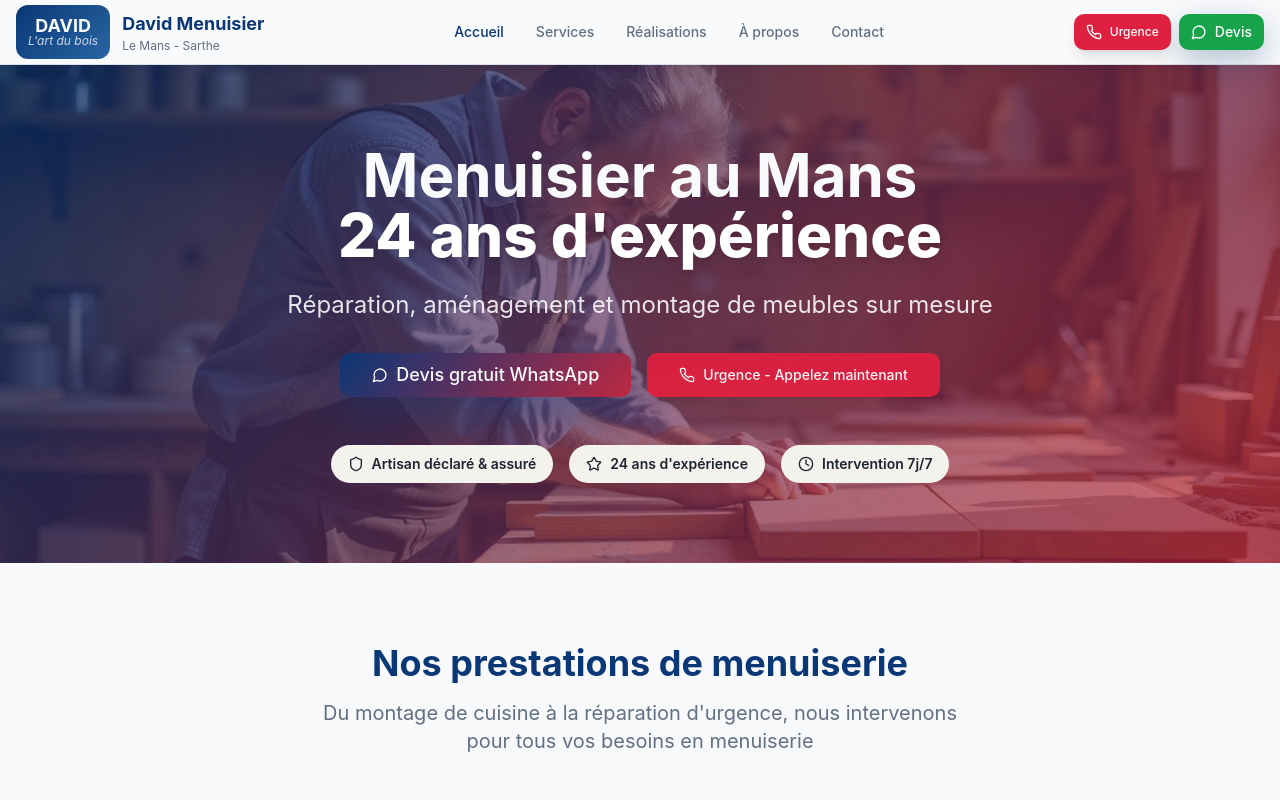
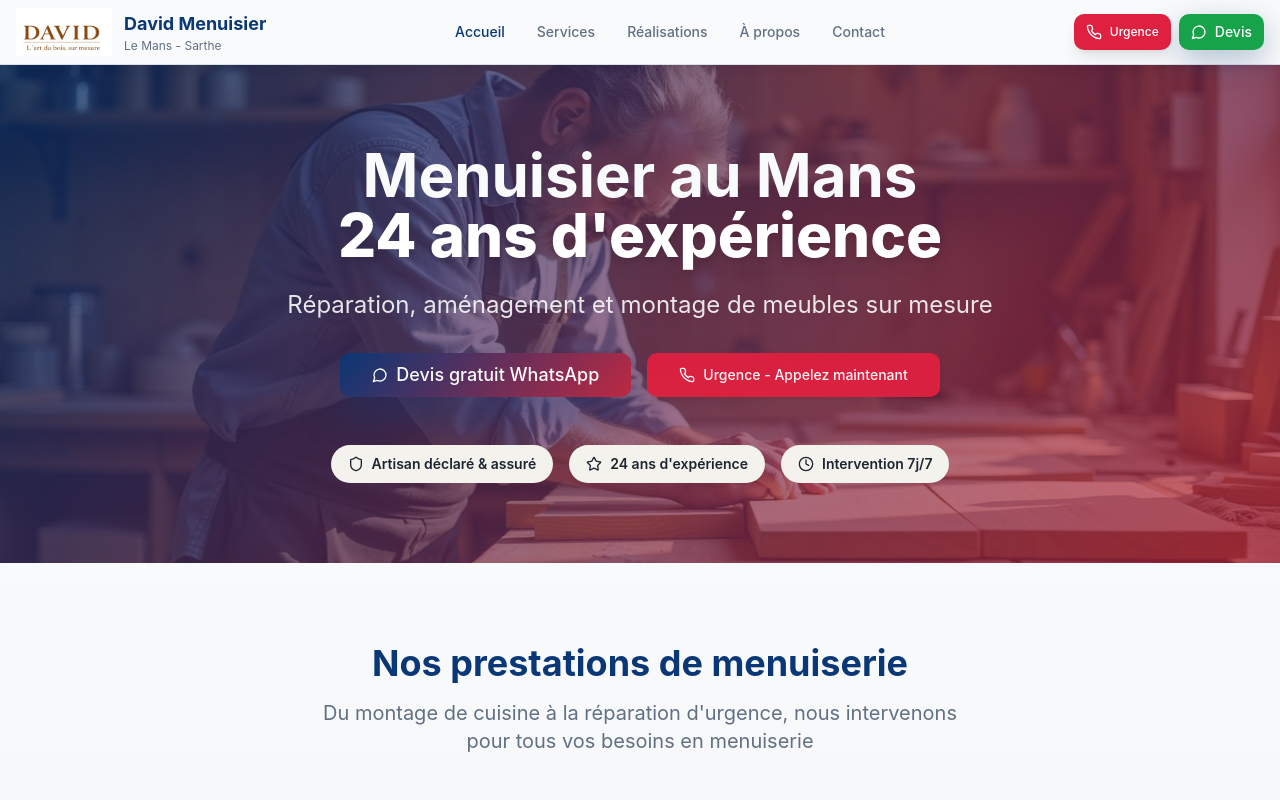
Before and after one commit to zhdanove59/David-menuisier, a React (Vite) app: page / in a window 1280 px wide. Shown: the top 800 px of the page. Built offline with nearby package versions, Linux system fonts and the light colour scheme.

Commit message:
Update logo
Replace placeholder logo with user-provided logo.

```diff
--- a/src/components/Header.tsx
+++ b/src/components/Header.tsx
@@ -2,6 +2,7 @@ import { useState } from "react";
 import { Button } from "@/components/ui/button";
 import { Menu, X, Phone, MessageCircle } from "lucide-react";
 import { Link, useLocation } from "react-router-dom";
+import logoImage from "@/assets/logo-david.png";
 
 const Header = () => {
   const [isMenuOpen, setIsMenuOpen] = useState(false);
@@ -23,10 +24,11 @@ const Header = () => {
         <div className="flex items-center justify-between h-16">
           {/* Logo */}
           <Link to="/" className="flex items-center space-x-3 hover-lift">
-            <div className="flex flex-col items-center justify-center bg-gradient-wood rounded-lg p-3 min-w-[60px]">
-              <span className="text-primary-foreground font-bold text-lg leading-none">DAVID</span>
-              <span className="text-primary-foreground/80 text-xs leading-none italic">L'art du bois</span>
-            </div>
+            <img
+              src={logoImage}
+              alt="David Menuisier - L'art du bois sur mesure"
+              className="h-12 w-auto"
+            />
             <div>
               <span className="text-lg font-bold text-primary">David Menuisier</span>
               <p className="text-xs text-muted-foreground">Le Mans - Sarthe</p>
```
Also changed, not shown: src/assets/logo-david.png (added).
